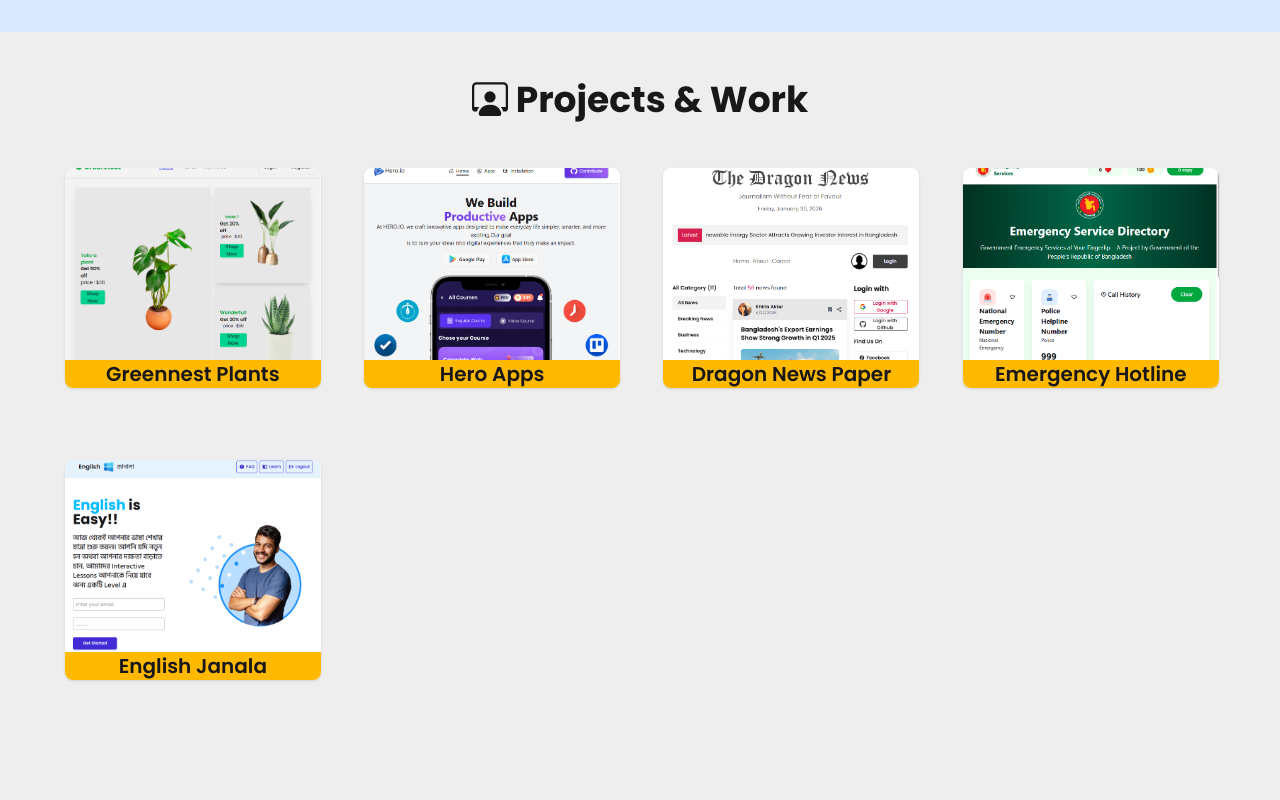
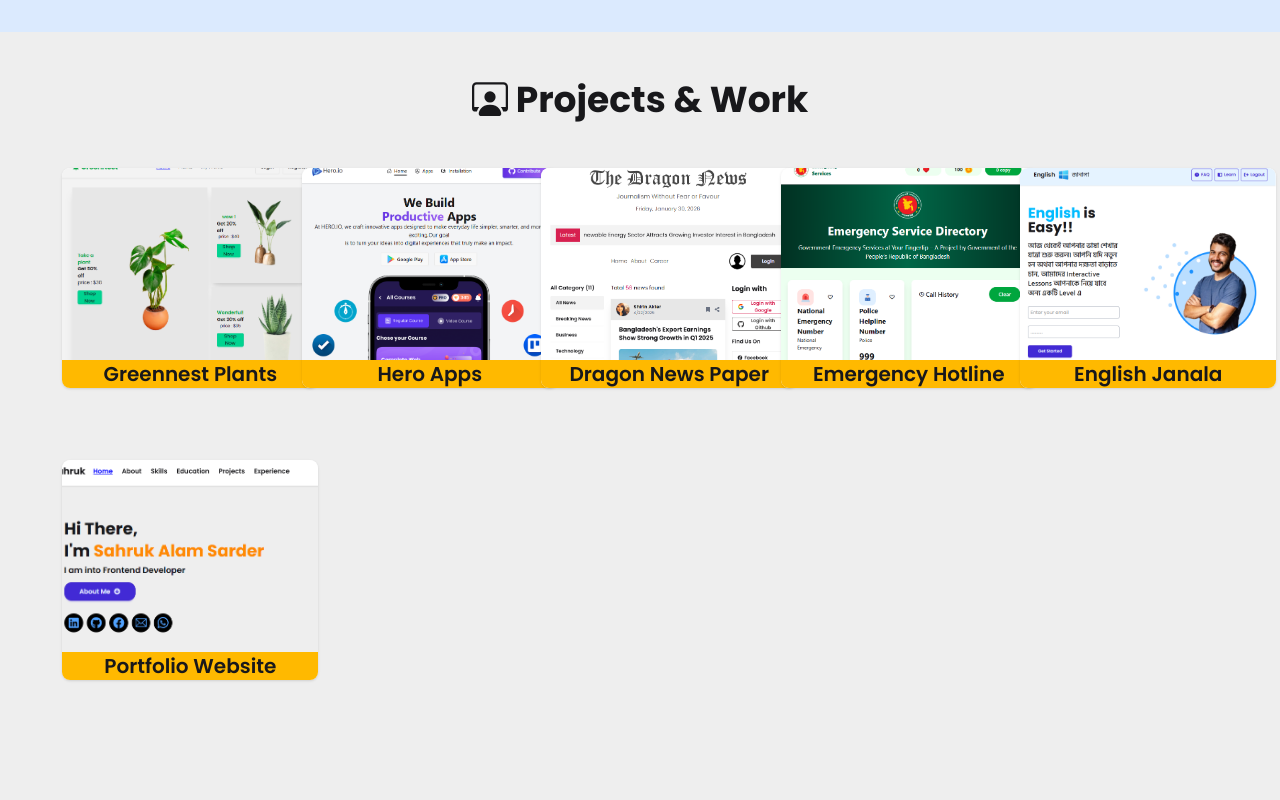
Before and after one commit to Sahruk-alam/sahruk-portfolio-web, a React (Vite) app: page / in a window 1280 px wide. Shown: the part 3340-4140 px from the top of the page. Built offline with nearby package versions, Linux system fonts and the light colour scheme.

Commit message:
all modify done

```diff
--- a/public/Work.json
+++ b/public/Work.json
@@ -33,5 +33,12 @@
     "code": "https://github.com/Sahruk-alam/English-janala-with-API",
     "image": "/English.png",
     "title": "English Janala"
+  },
+  {
+    "id": 6,
+    "live": "https://sahruk-alam-portfolio.netlify.app/",
+    "code": "https://github.com/Sahruk-alam/sahruk-portfolio-web",
+    "image": "../src/assets/portfolio.png",
+    "title": "Portfolio Website"
   }
 ]
--- a/src/component/pages/Hero.jsx
+++ b/src/component/pages/Hero.jsx
@@ -10,6 +10,12 @@ import { TfiEmail } from "react-icons/tfi";
 import Avator from "../../assets/avator.png";
 
 const Hero = () => {
+    const handleNavClick = (sectionId) => {
+    const element = document.getElementById(sectionId);
+    if (element) {
+      element.scrollIntoView({ behavior: "smooth" });
+    }
+  };
   return (
     <div id="home" className="bg-base-300 min-h-screen items-center flex">
       <div className="w-10/12 mx-auto gap-7 justify-between flex items-center py-11">
@@ -19,7 +25,7 @@ const Hero = () => {
             I'm <span className="text-orange-400">Sahruk Alam Sarder</span>
           </h2>
           <p className="font-semibold text-lg">I am into Frontend Developer</p>
-          <button className="btn my-3 rounded-2xl btn-primary gap-2 px-8">
+          <button onClick={() => handleNavClick('about')} className="btn my-3 rounded-2xl btn-primary gap-2 px-8">
             About Me
             <FaArrowCircleDown />
           </button>
--- a/src/component/pages/Projects.jsx
+++ b/src/component/pages/Projects.jsx
@@ -18,7 +18,7 @@ const Projects = () => {
           <BsPersonWorkspace />
           Projects & Work
         </h2>
-        <div className="grid sm:grid-cols-2 md:grid-cols-3 lg:grid-cols-4 gap-6">
+        <div className="grid  grid-cols-1 sm:grid-cols-2 md:grid-cols-3 lg:grid-cols-4 xl:grid-cols-5 gap-6">
           {
           work.map((project) => (
             <Pwork key={project.id} project={project}></Pwork>
--- a/src/component/pages/Pwork.jsx
+++ b/src/component/pages/Pwork.jsx
@@ -17,7 +17,7 @@ const Pwork = ({ project }) => {
   const imageSrc = imageMap[project.image] || project.image;
   return (
     <div className="mt-12 w-11/12 mx-auto ">
-      <div className="card bg-base-100 w-64 shadow-sm overflow-hidden group relative">
+      <div className="card bg-base-100 md:w-64 shadow-sm overflow-hidden group relative">
         <figure>
           <img
             src={imageSrc}
@@ -41,14 +41,14 @@ const Pwork = ({ project }) => {
               className="btn btn-sm btn-primary"
               target="_blank"
             >
-              View
+             Live View
             </a>
             <a
               href={project.code}
               className="btn btn-sm btn-outline btn-secondary"
               target="_blank"
             >
-              Code
+             Github Code
             </a>
           </div>
         </div>
```
Also changed, not shown: src/assets/portfolio.png (added).
